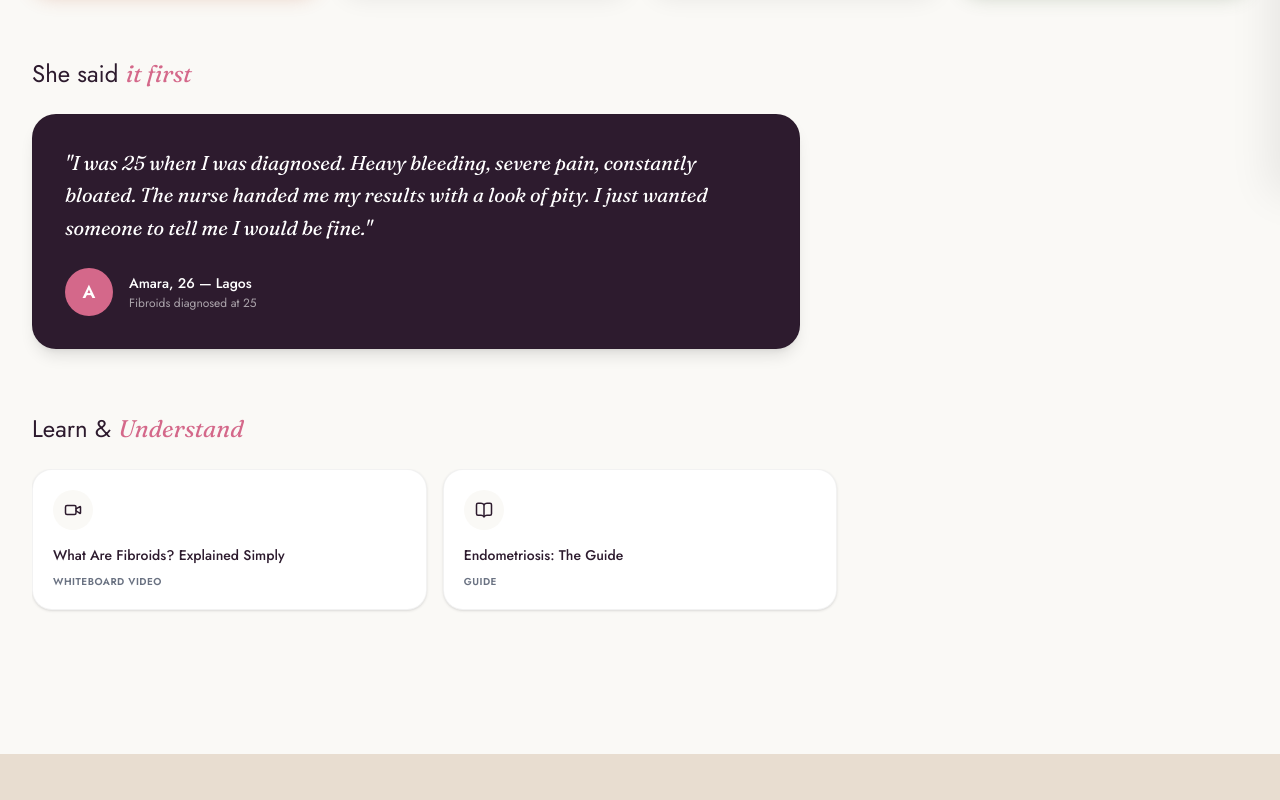
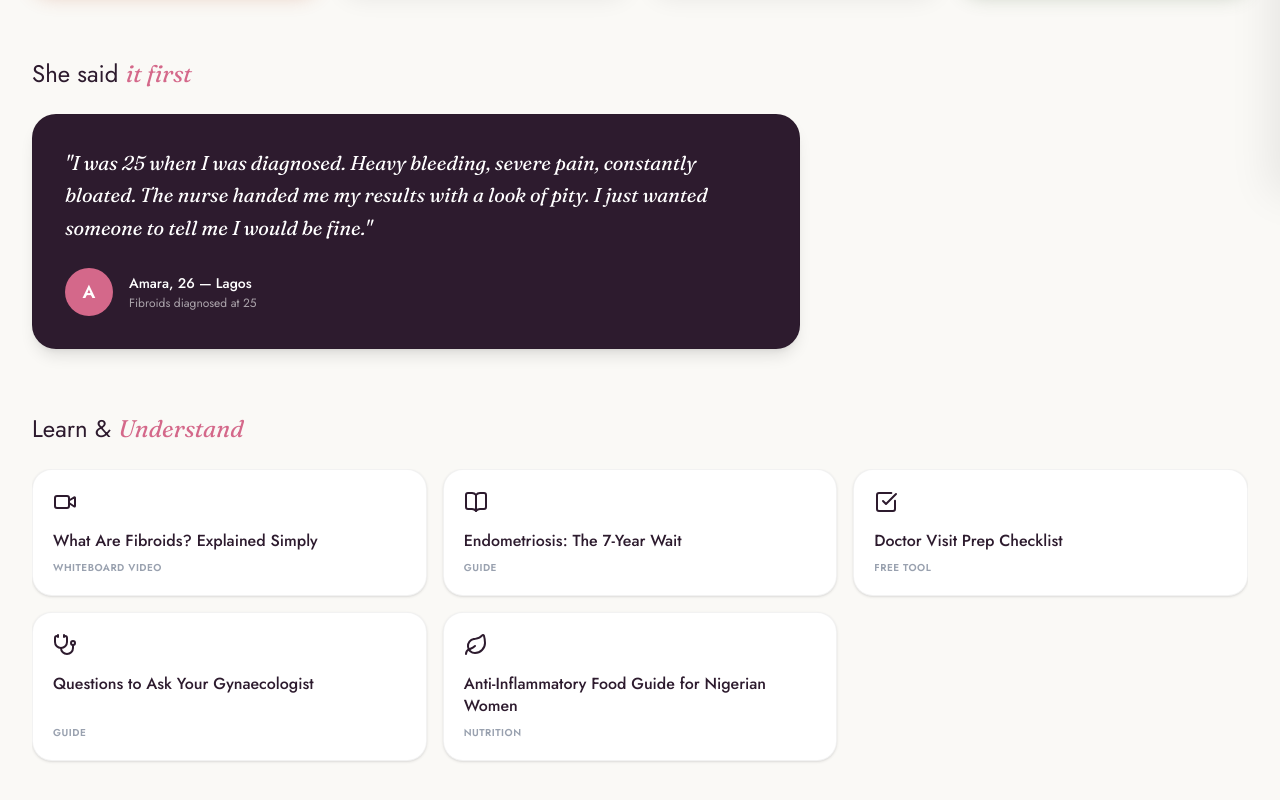
Before and after one commit to shahiil-ahmed/herhealth-africa, a React (Vite) app: page /dashboard in a window 1280 px wide. Shown: the part 606-1406 px from the top of the page. Before the commit the page ends 1360 px from the top, so only its background shows below. Built offline with nearby package versions, Linux system fonts and the light colour scheme; no server answers; sample sign-in values are in the browser's storage; a web font is replaced by a local one.

Commit message:
feat: implement initial dashboard with user greeting, navigation, testimonial, and resources sections.

```diff
--- a/src/pages/Dashboard.jsx
+++ b/src/pages/Dashboard.jsx
@@ -1,7 +1,15 @@
 import { useState } from 'react';
 import { useAuth } from '../context/AuthContext';
 import { Link } from 'react-router-dom';
-import { Video, BookOpen } from 'lucide-react';
+import { Video, BookOpen, CheckSquare, Stethoscope, Leaf } from 'lucide-react';
+
+const resources = [
+  { icon: Video, title: "What Are Fibroids? Explained Simply", subtitle: "WHITEBOARD VIDEO" },
+  { icon: BookOpen, title: "Endometriosis: The 7-Year Wait", subtitle: "GUIDE" },
+  { icon: CheckSquare, title: "Doctor Visit Prep Checklist", subtitle: "FREE TOOL" },
+  { icon: Stethoscope, title: "Questions to Ask Your Gynaecologist", subtitle: "GUIDE" },
+  { icon: Leaf, title: "Anti-Inflammatory Food Guide for Nigerian Women", subtitle: "NUTRITION" }
+];
 
 export default function Dashboard() {
   const { currentUser } = useAuth();
@@ -129,24 +137,16 @@ export default function Dashboard() {
         <div className="max-w-7xl mx-auto w-full px-4 md:px-8 py-8 pb-24">
           <h2 className="text-2xl mb-6 text-dark-plum">Learn & <span className="italic text-rose-pink font-[Fraunces,serif]">Understand</span></h2>
 
-          <div className="flex overflow-x-auto md:grid md:grid-cols-3 gap-4 pb-4 snap-x [&::-webkit-scrollbar]:hidden [-ms-overflow-style:none] [scrollbar-width:none]">
-            {/* Card 1 */}
-            <div className="bg-white rounded-[20px] p-5 min-w-[280px] snap-start shadow-sm border border-black/5 cursor-pointer hover:-translate-y-1 transition-transform">
-              <div className="w-10 h-10 rounded-full bg-[#FAF9F6] flex items-center justify-center text-dark-plum mb-4">
-                <Video size={18} />
+          <div className="flex overflow-x-auto md:grid md:grid-cols-2 lg:grid-cols-3 gap-4 pb-4 snap-x [&::-webkit-scrollbar]:hidden [-ms-overflow-style:none] [scrollbar-width:none]">
+            {resources.map((resource, index) => (
+              <div key={index} className="bg-white rounded-[20px] p-5 min-w-[280px] snap-start shadow-sm border border-black/5 flex flex-col justify-between cursor-pointer hover:-translate-y-1 transition-transform">
+                <div>
+                  <resource.icon size={24} className="text-dark-plum" />
+                  <div className="text-dark-plum text-base font-medium mt-4 leading-snug">{resource.title}</div>
+                </div>
+                <div className="text-gray-400 uppercase text-[10px] tracking-wider mt-2 font-semibold">{resource.subtitle}</div>
               </div>
-              <div className="text-dark-plum font-medium text-sm leading-snug">What Are Fibroids? Explained Simply</div>
-              <div className="text-gray-500 uppercase text-[10px] tracking-wider mt-2 font-semibold">WHITEBOARD VIDEO</div>
-            </div>
-
-            {/* Card 2 */}
-            <div className="bg-white rounded-[20px] p-5 min-w-[280px] snap-start shadow-sm border border-black/5 cursor-pointer hover:-translate-y-1 transition-transform">
-              <div className="w-10 h-10 rounded-full bg-[#FAF9F6] flex items-center justify-center text-dark-plum mb-4">
-                <BookOpen size={18} />
-              </div>
-              <div className="text-dark-plum font-medium text-sm leading-snug">Endometriosis: The Guide</div>
-              <div className="text-gray-500 uppercase text-[10px] tracking-wider mt-2 font-semibold">GUIDE</div>
-            </div>
+            ))}
           </div>
         </div>
 
```
